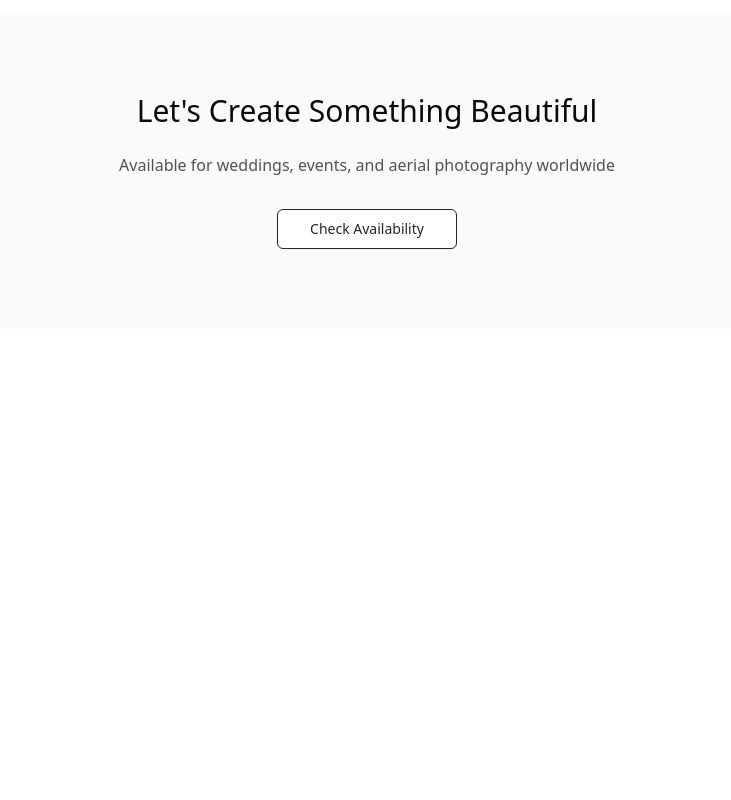
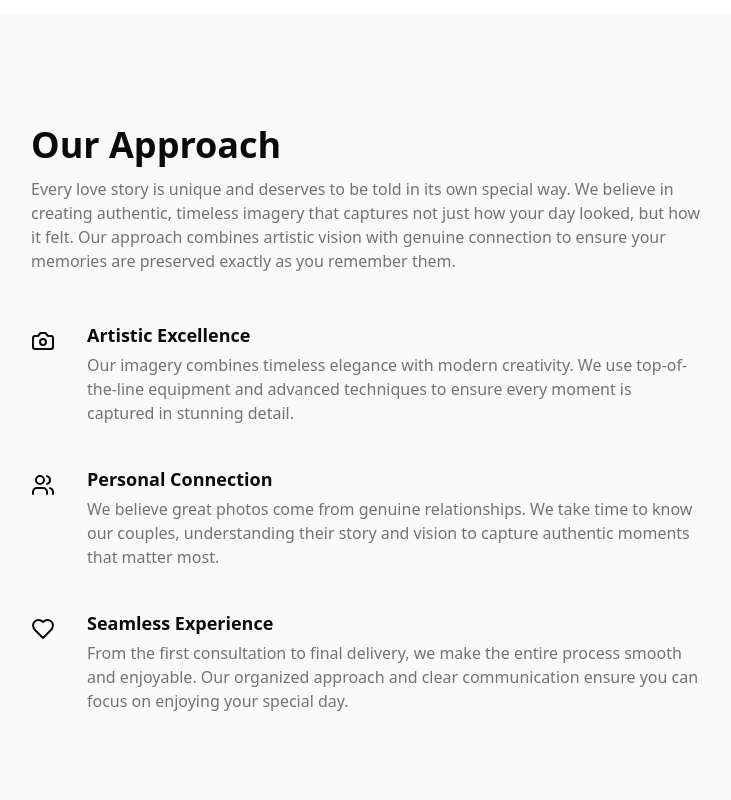
Before and after one commit to anthonyyoussef01/ey-photo, a React (Vite) app: page / in a window 1280 px wide. Shown: the part 2640-3440 px from the top of the page, without its empty margins (273-1004 px from the left). Before the commit the page ends 2969 px from the top, so only its background shows below. Built offline with nearby package versions, Linux system fonts and the light colour scheme.

Commit message:
Home Updates:
- Added an about section and linked it to the /#about

```diff
--- /dev/null
+++ b/src/components/AboutSection.tsx
@@ -0,0 +1,67 @@
+import { CameraIcon, HeartIcon, UsersIcon } from "lucide-react";
+
+export function AboutSection() {
+  return (
+    <section className="bg-neutral-50">
+      <div id="about" className="container px-7 py-20 lg:py-28">
+        <div className="max-w-2xl mx-auto">
+          <div className="grid gap-12">
+            <div>
+              <h2 className="text-3xl font-bold lg:text-4xl">Our Approach</h2>
+              <p className="mt-3 text-muted-foreground">
+                Every love story is unique and deserves to be told in its own special way.
+                We believe in creating authentic, timeless imagery that captures not just
+                how your day looked, but how it felt. Our approach combines artistic vision
+                with genuine connection to ensure your memories are preserved exactly as you
+                remember them.
+              </p>
+            </div>
+            <div className="space-y-6 lg:space-y-10">
+              <div className="flex">
+                <CameraIcon className="flex-shrink-0 mt-2 h-6 w-6" />
+                <div className="ms-5 sm:ms-8">
+                  <h3 className="text-base sm:text-lg font-semibold">
+                    Artistic Excellence
+                  </h3>
+                  <p className="mt-1 text-muted-foreground">
+                    Our imagery combines timeless elegance with modern creativity.
+                    We use top-of-the-line equipment and advanced techniques to
+                    ensure every moment is captured in stunning detail.
+                  </p>
+                </div>
+              </div>
+
+              <div className="flex">
+                <UsersIcon className="flex-shrink-0 mt-2 h-6 w-6" />
+                <div className="ms-5 sm:ms-8">
+                  <h3 className="text-base sm:text-lg font-semibold">
+                    Personal Connection
+                  </h3>
+                  <p className="mt-1 text-muted-foreground">
+                    We believe great photos come from genuine relationships.
+                    We take time to know our couples, understanding their story
+                    and vision to capture authentic moments that matter most.
+                  </p>
+                </div>
+              </div>
+
+              <div className="flex">
+                <HeartIcon className="flex-shrink-0 mt-2 h-6 w-6" />
+                <div className="ms-5 sm:ms-8">
+                  <h3 className="text-base sm:text-lg font-semibold">
+                    Seamless Experience
+                  </h3>
+                  <p className="mt-1 text-muted-foreground">
+                    From the first consultation to final delivery, we make the entire
+                    process smooth and enjoyable. Our organized approach and clear
+                    communication ensure you can focus on enjoying your special day.
+                  </p>
+                </div>
+              </div>
+            </div>
+          </div>
+        </div>
+      </div>
+    </section>
+  );
+}
--- a/src/pages/HomePage.tsx
+++ b/src/pages/HomePage.tsx
@@ -1,5 +1,6 @@
 import { PhotoAlbum } from "@/components/PhotoAlbum";
 import { CalendlyButton } from "@/components/CalendlyButton";
+import { AboutSection } from "@/components/AboutSection";
 import { albums } from "@/lib/data";
 
 export function HomePage() {
@@ -7,7 +8,7 @@ export function HomePage() {
     <>
       {/* Hero Section */}
       <section className="pt-32 pb-20 px-6">
-        <div className="max-w-screen-xl mx-auto" id="about">
+        <div id='hero' className="max-w-screen-xl mx-auto">
           <div className="grid md:grid-cols-2 gap-12 items-center">
             <div>
               <h1 className="text-5xl font-light leading-tight mb-6">
@@ -46,8 +47,10 @@ export function HomePage() {
         </div>
       </section>
 
+      <AboutSection />
+
       {/* Contact Section */}
-      <section id="contact" className="py-20 px-6 bg-neutral-50">
+      <section id="contact" className="py-20 px-6">
         <div className="max-w-screen-xl mx-auto text-center">
           <h2 className="text-3xl font-light mb-6">Let's Create Something Beautiful</h2>
           <p className="text-neutral-600 mb-8">
```
